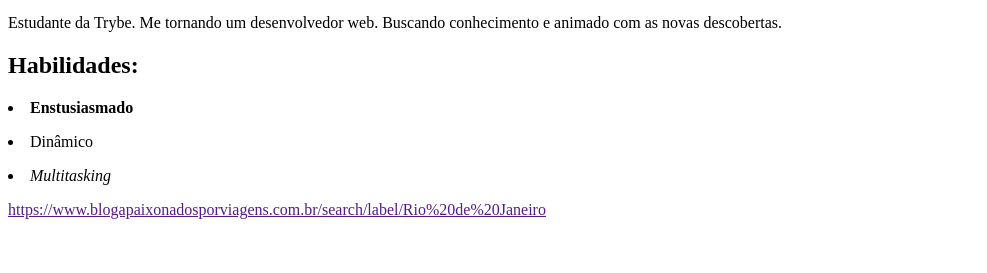
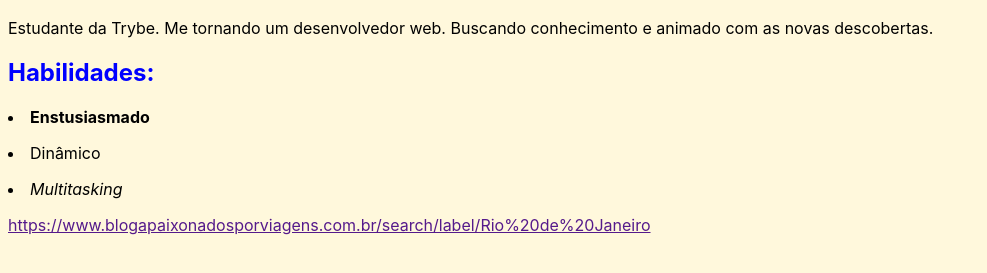
Before and after one commit to FabioRMartins/Portf-lio-FabioM, a plain HTML site: page Primeiro-portfolio/index.html in a window 1280 px wide. Shown: the part 355-628 px from the top of the page, without its empty margins (0-987 px from the left). Drawn offline with Linux system fonts and the light colour scheme.

Commit message:
adicionando estilo css

```diff
--- a/Primeiro-portfolio/index.html
+++ b/Primeiro-portfolio/index.html
@@ -3,6 +3,26 @@
 <head>
     <meta charset="UTF-8">
     <title>Apresentação Fabio Martins</title>
+    <link rel="preconnect" href="https://fonts.googleapis.com">
+    <link rel="preconnect" href="https://fonts.gstatic.com" crossorigin>
+    <link href="https://fonts.googleapis.com/css2?family=Montserrat&display=swap" rel="stylesheet">
+
+<style>
+    body{
+        font-family: -apple-system, BlinkMacSystemFont, 'Segoe UI', Roboto, Oxygen, Ubuntu, Cantarell, 'Open Sans', 'Helvetica Neue', sans-serif;
+    }
+
+    h2{
+color: blue;
+}
+
+body{
+    background-color: cornsilk;
+}
+
+
+</style>
+
 </head>
 <body>
     <h1>Fabio Rodrigues Martins</h1>
```
